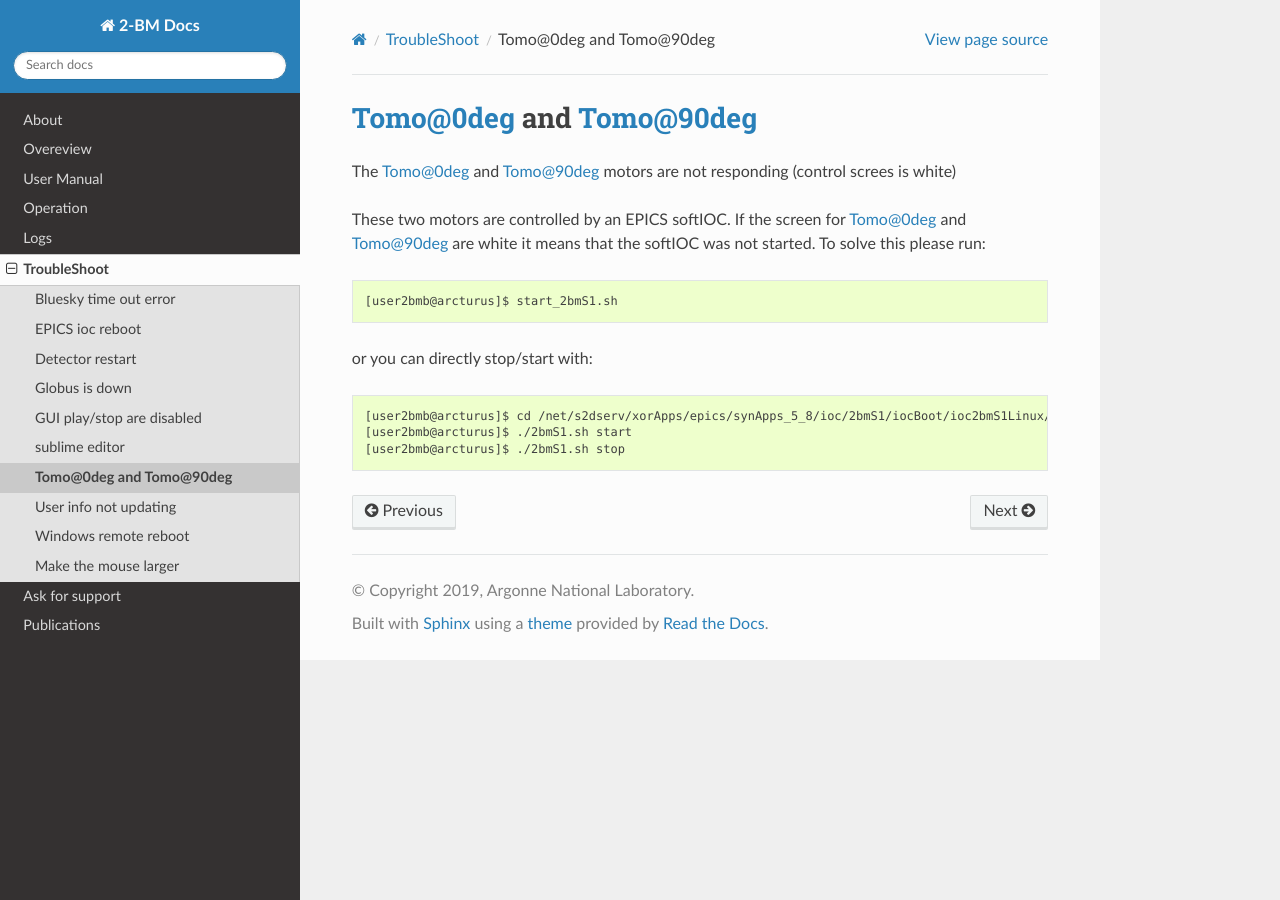
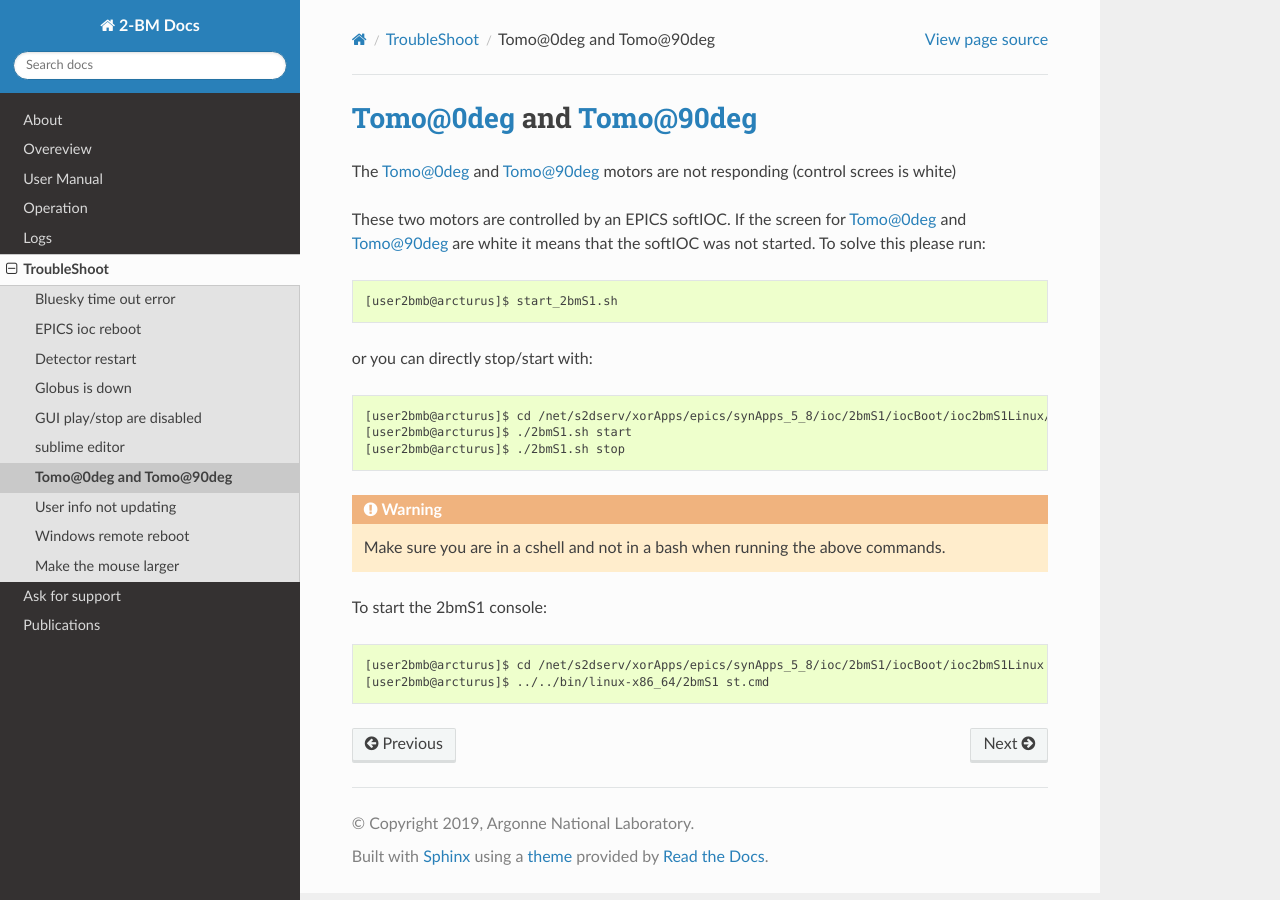
Before and after one commit to xray-imaging/2bm-docs, a Sphinx documentation site: the page built from docs/source/troubleshoot/item_007.rst, in a window 1280 px wide. Built offline with Sphinx 7.4.7 and the Read the Docs theme 2.0.0, drawn with Linux system fonts in a browser that asks for light colours; the version number could not be read and is left out.

Commit message:
update 2bmS1 boot instructions

```diff
--- a/docs/source/troubleshoot/item_007.rst
+++ b/docs/source/troubleshoot/item_007.rst
@@ -19,3 +19,11 @@ or you can directly stop/start with::
     [user2bmb@arcturus]$ cd /net/s2dserv/xorApps/epics/synApps_5_8/ioc/2bmS1/iocBoot/ioc2bmS1Linux/
     [user2bmb@arcturus]$ ./2bmS1.sh start
     [user2bmb@arcturus]$ ./2bmS1.sh stop
+
+
+.. warning:: Make sure you are in a cshell and not in a bash when running the above commands.
+
+To start the 2bmS1 console::
+
+    [user2bmb@arcturus]$ cd /net/s2dserv/xorApps/epics/synApps_5_8/ioc/2bmS1/iocBoot/ioc2bmS1Linux
+    [user2bmb@arcturus]$ ../../bin/linux-x86_64/2bmS1 st.cmd
```
